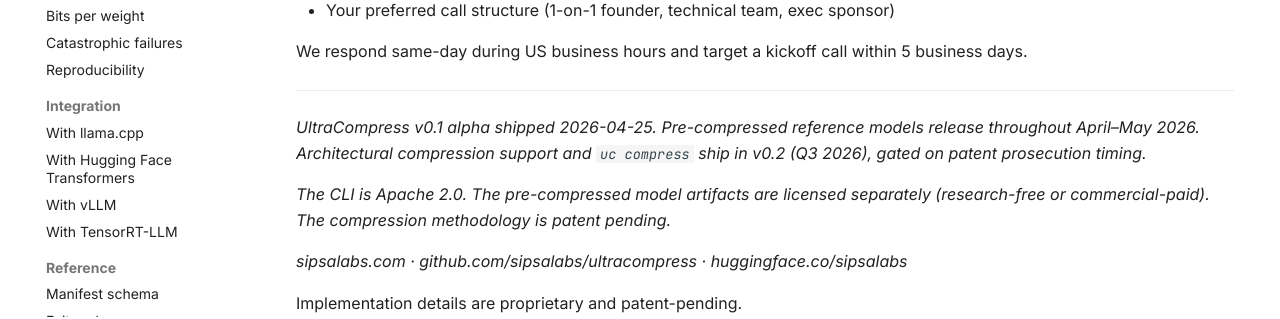
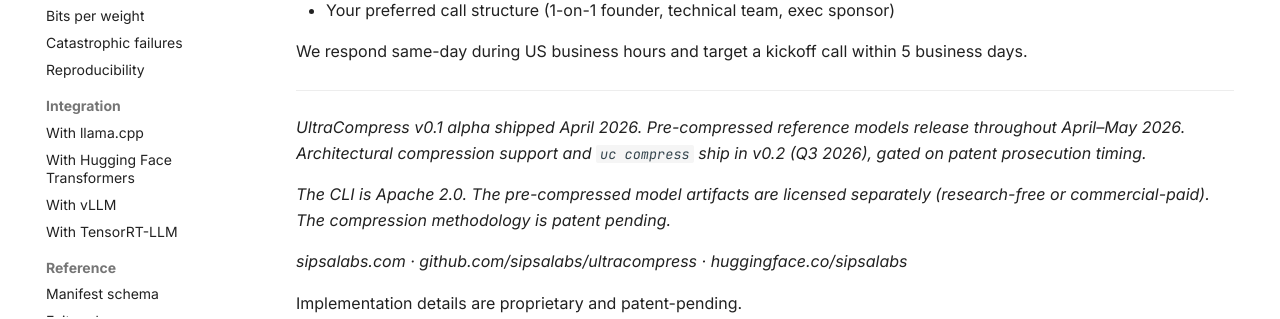
Before and after one commit to sipsalabs/ultracompress, an MkDocs documentation site: the page built from docs/PILOT_PACKET.md, in a window 1280 px wide and 900 px high, scrolled down 2991 px. Shown: the part 495-814 px from the top of the window. Built offline with MkDocs 1.6.1 and Material for MkDocs 9.7.7, drawn with Linux system fonts in a browser that asks for light colours; comment, search, counter and statistics services are not loaded.

Commit message:
security: remove filing-day timestamps from 3 docs (MEDIUM-severity remainder of 2026-05-25 red-team scrub; replaces 2026-04-25 with April 2026 in PILOT_PACKET.md and two reference spec docs)

```diff
--- a/docs/PILOT_PACKET.md
+++ b/docs/PILOT_PACKET.md
@@ -115,7 +115,7 @@
 
 ---
 
-*UltraCompress v0.1 alpha shipped 2026-04-25. Pre-compressed reference models release throughout April–May 2026. Architectural compression support and `uc compress` ship in v0.2 (Q3 2026), gated on patent prosecution timing.*
+*UltraCompress v0.1 alpha shipped April 2026. Pre-compressed reference models release throughout April–May 2026. Architectural compression support and `uc compress` ship in v0.2 (Q3 2026), gated on patent prosecution timing.*
 
 *The CLI is Apache 2.0. The pre-compressed model artifacts are licensed separately (research-free or commercial-paid). The compression methodology is patent pending.*
 
```
Also changed, not shown: docs/reference/uc-compress-spec.md (+1 -1 lines), docs/reference/uc-serve-spec.md (+1 -1 lines).
